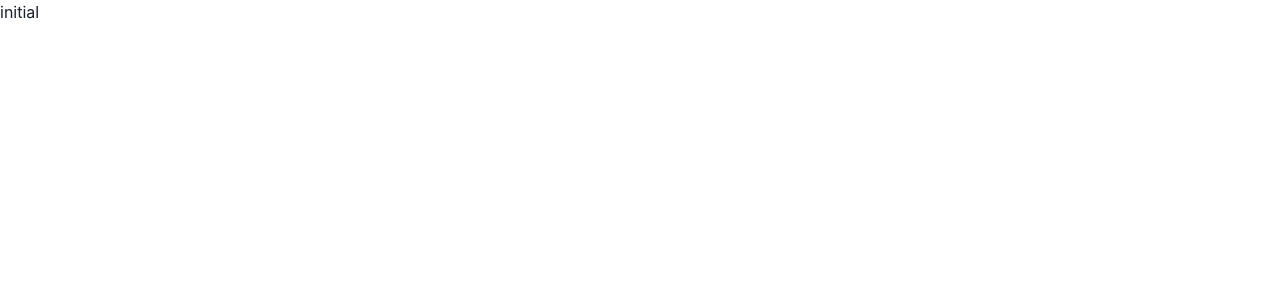
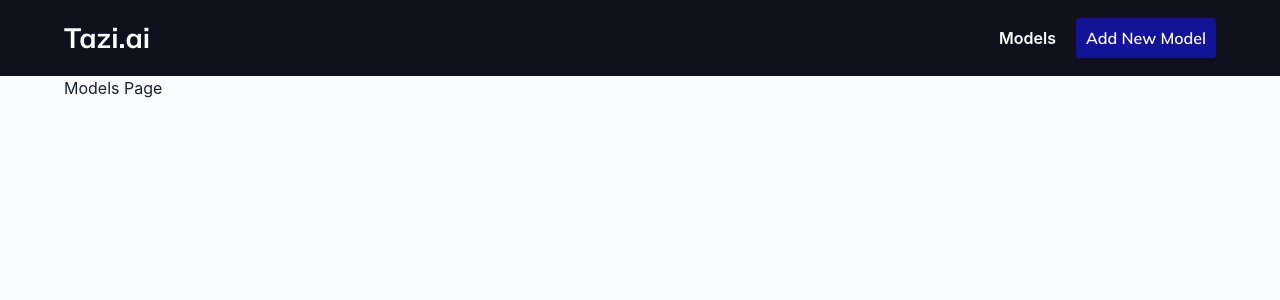
Before and after one commit to tlhbyrz/tazi-react-app, a React (Create React App) app: page / in a window 1280 px wide. Shown: the top 300 px of the page. Built offline with nearby package versions, Linux system fonts and the light colour scheme.

Commit message:
Layout structure created. Routing added.

```diff
--- a/package.json
+++ b/package.json
@@ -10,6 +10,7 @@
     "@testing-library/react": "^11.2.7",
     "@testing-library/user-event": "^12.8.3",
     "framer-motion": "^4.1.17",
+    "node-sass": "^6.0.1",
     "react": "^17.0.2",
     "react-dom": "^17.0.2",
     "react-helmet": "^6.1.0",
--- a/src/App.js
+++ b/src/App.js
@@ -1,14 +1,34 @@
 import { Provider } from "react-redux";
 import store from "./store/store"
 import { ChakraProvider } from "@chakra-ui/react"
+import { BrowserRouter as Router, Route, Switch } from 'react-router-dom'
+import Layout from "components/Layout/Layout";
+import ModelList from "pages/ModelList";
+import AddModel from "pages/AddModel";
 
 function App() {
   return (
     <ChakraProvider>
       <Provider store={store}>
-        <div>
-          initial
-        </div>
+        <Router>
+          <Switch>
+            <Route path="/" exact>
+              <Layout title="Tazi.ai">
+                <ModelList />
+              </Layout>
+            </Route>
+            <Route path="/models" exact>
+              <Layout title="Tazi.ai | All Models">
+                <ModelList />
+              </Layout>
+            </Route>
+            <Route path="/add" exact>
+              <Layout title="Tazi.ai | Add Model">
+                <AddModel />
+              </Layout>
+            </Route>
+          </Switch>
+        </Router>
       </Provider>
     </ChakraProvider>
   );
--- /dev/null
+++ b/src/components/Header/Header.css
@@ -0,0 +1,58 @@
+
+
+.header{
+    width: 100%;
+    height: 76px;
+    position: fixed;
+    top: 0;
+    left: 0;
+    z-index: 100;
+    background: var(--dark-bg);
+    color: var(--font-color);
+}
+
+.header-container{
+    width: 100%;
+    height: 100%;
+    max-width: 1200px;
+    padding: 0 24px;
+    margin: 0 auto;
+    display: flex;
+    justify-content: space-between;
+    align-items: center;
+}
+
+.header-title{
+    color: var(--font-color);
+    font-weight: bold;
+    font-family: "Mulish";
+    font-size: 28px;
+    cursor: pointer;
+}
+
+.header-nav ul{
+    display: flex;
+}
+
+.header-nav ul li a:first-child{
+    padding: 10px;
+    font-weight: 600;
+    font-size: 16px;
+}
+
+.action-btn{
+    margin-left: 10px;
+    background: #131397;
+    padding: 10px 16px;
+    border-radius: 4px;
+    color: var(--font-color);
+    cursor: pointer;
+    font-family: "Mulish";
+    font-weight: 600;
+    font-size: 16px;
+    transition: .3s all ease;
+}
+
+.action-btn:hover{
+    background: #050597;
+}
--- /dev/null
+++ b/src/components/Header/Header.js
@@ -0,0 +1,27 @@
+import React from 'react'
+import "./Header.css"
+import { Link } from "react-router-dom"
+
+function Header() {
+    return (
+        <header className="header">
+            <div className="header-container">
+                <Link to="/">
+                    <h1 className="header-title">Tazi.ai</h1>
+                </Link>
+                <nav className="header-nav">
+                    <ul>
+                        <li>
+                            <Link to="/models" className="nav-link">Models</Link>
+                        </li>
+                        <li>
+                            <Link to="/add" className="nav-link action-btn">Add New Model</Link>
+                        </li>
+                    </ul>
+                </nav>
+            </div>
+        </header>
+    )
+}
+
+export default Header
--- /dev/null
+++ b/src/components/Layout/Layout.css
@@ -0,0 +1,11 @@
+
+.container{
+    width: 100%;
+    max-width: 1200px;
+    padding: 76px 24px 0;
+    min-height: 100vh;
+    display: flex;
+    flex-direction: column;
+    margin: 0 auto;
+    position: relative;
+}
--- /dev/null
+++ b/src/components/Layout/Layout.js
@@ -0,0 +1,28 @@
+import React from 'react'
+import {Helmet} from "react-helmet";
+import Header from 'components/Header/Header'
+import "./Layout.css"
+
+const Layout = ({ title, description, children }) => {
+    return (
+        <>
+            <Header />
+            <Helmet>
+                <meta charSet="utf-8" />
+                <title>{title}</title>
+                <meta name="description" content={description} />
+            </Helmet>
+            <div className="container">
+                {children}
+            </div>
+        </>
+    )
+}
+
+
+Layout.defaultProps = {
+    title: 'Tazi.ai',
+    description: 'Build ai models just in minutes',
+}
+
+export default Layout
--- a/src/index.css
+++ b/src/index.css
@@ -1,13 +1,30 @@
+@import url('https://fonts.googleapis.com/css2?family=Mulish:wght@400;500;600;700;900&display=swap');
+
+*{
+  padding: 0;
+  margin: 0;
+  box-sizing: border-box;
+}
+
+*:root{
+  --dark-bg: #11111E;
+  --font-color: #fff;
+  --app-bg: #FAFCFD;
+}
+
 body {
-  margin: 0;
   font-family: -apple-system, BlinkMacSystemFont, 'Segoe UI', 'Roboto', 'Oxygen',
     'Ubuntu', 'Cantarell', 'Fira Sans', 'Droid Sans', 'Helvetica Neue',
     sans-serif;
   -webkit-font-smoothing: antialiased;
   -moz-osx-font-smoothing: grayscale;
+  background: var(--app-bg) !important;
 }
 
-code {
-  font-family: source-code-pro, Menlo, Monaco, Consolas, 'Courier New',
-    monospace;
+html, body{
+  height: 100%;
 }
+
+ul{
+  list-style-type: none;
+}
--- a/src/index.js
+++ b/src/index.js
@@ -1,6 +1,6 @@
 import React from 'react';
 import ReactDOM from 'react-dom';
-import './index.css';
+import 'index.css';
 import App from './App';
 import reportWebVitals from './reportWebVitals';
 
--- /dev/null
+++ b/src/pages/AddModel.js
@@ -0,0 +1,11 @@
+import React from 'react'
+
+const AddModel = () => {
+    return (
+        <div>
+            AddModel Page
+        </div>
+    )
+}
+
+export default AddModel
--- /dev/null
+++ b/src/pages/ModelList.js
@@ -0,0 +1,11 @@
+import React from 'react'
+
+const ModelList = () => {
+    return (
+        <div>
+            Models Page
+        </div>
+    )
+}
+
+export default ModelList
```
Also changed, not shown: jsconfig.json (added, +12 -0 lines), 1 other file (tests, documents, lock files or other folders).
